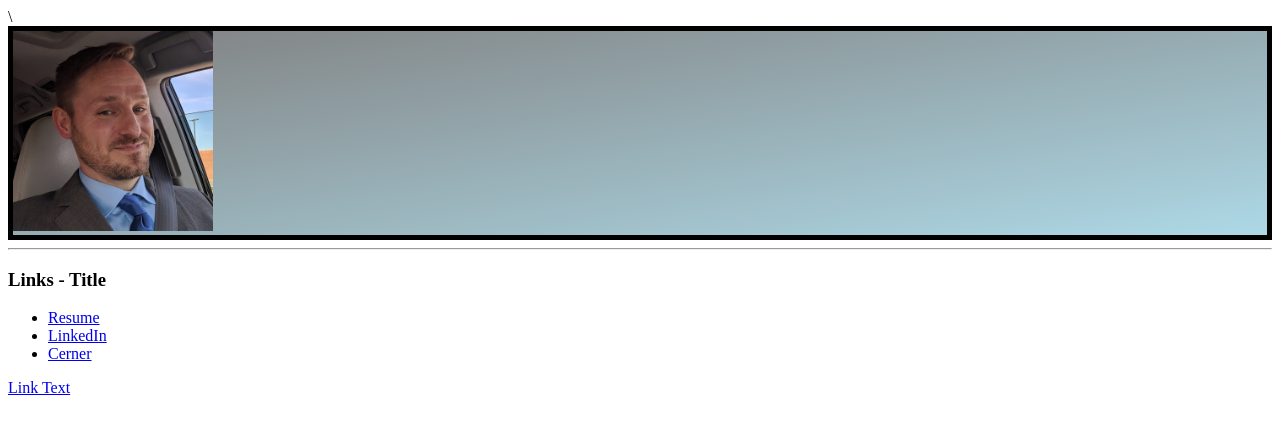
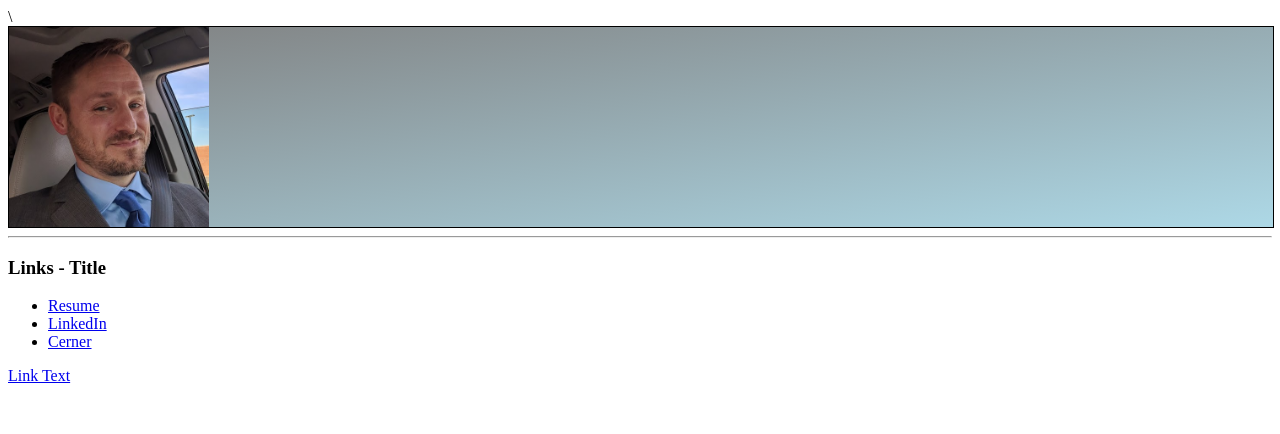
Before and after one commit to petersjohn/CSSCheckup, a plain HTML site: page index.html in a window 1280 px wide. Drawn offline with Linux system fonts and the light colour scheme.

Commit message:
committing frame change

```diff
--- a/main.css
+++ b/main.css
@@ -10,12 +10,20 @@
 img{
     height: 200px;
     width: 200px;
+    position: relative;
+    top: 0;
+    bottom: 0;
+    left: 0;
+    right: 0;
+    margin: auto;
+
 }
 
 .background1 {
-    border: solid;
-    border-style: solid;
-    border-width: 5px;
-    border-color: black;
+    width: 100%;
+    height: 200px;
+    margin: 0 auto;
+    border: 1px solid black;
+    position: relative;
     background-image: linear-gradient(to bottom right,gray, lightblue);
 }
```
